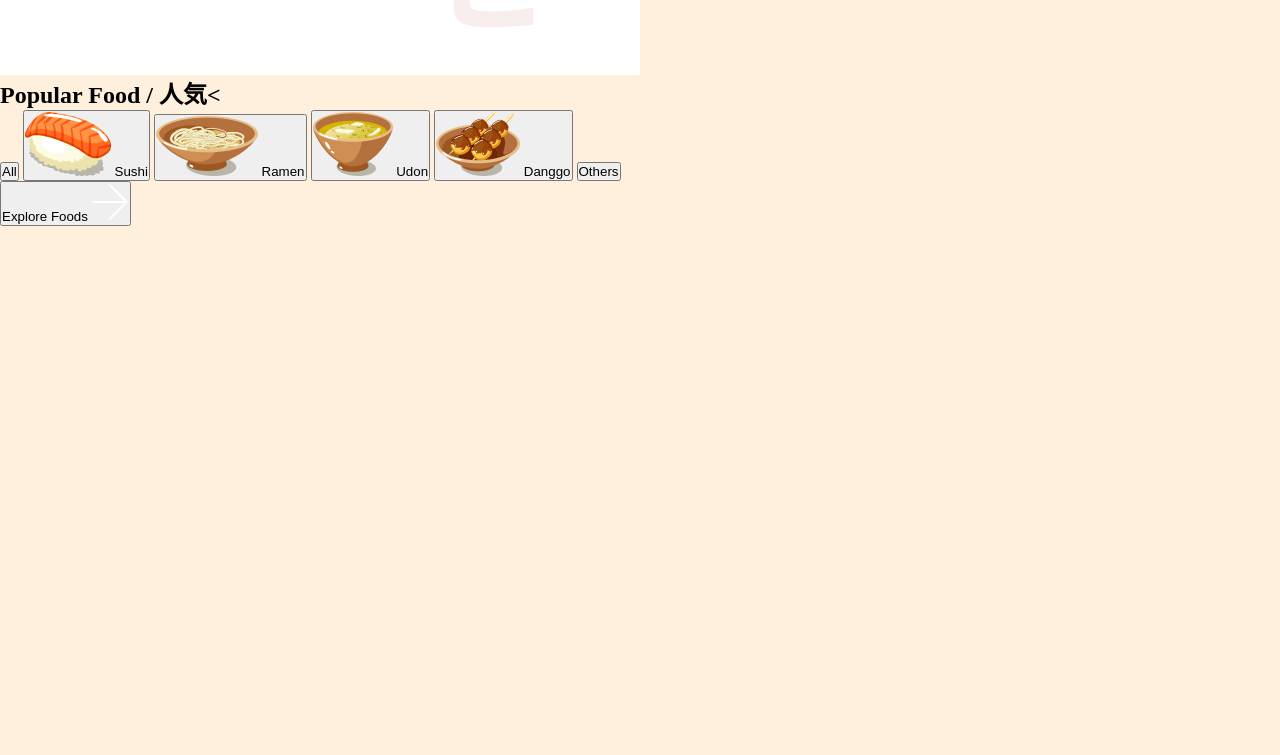
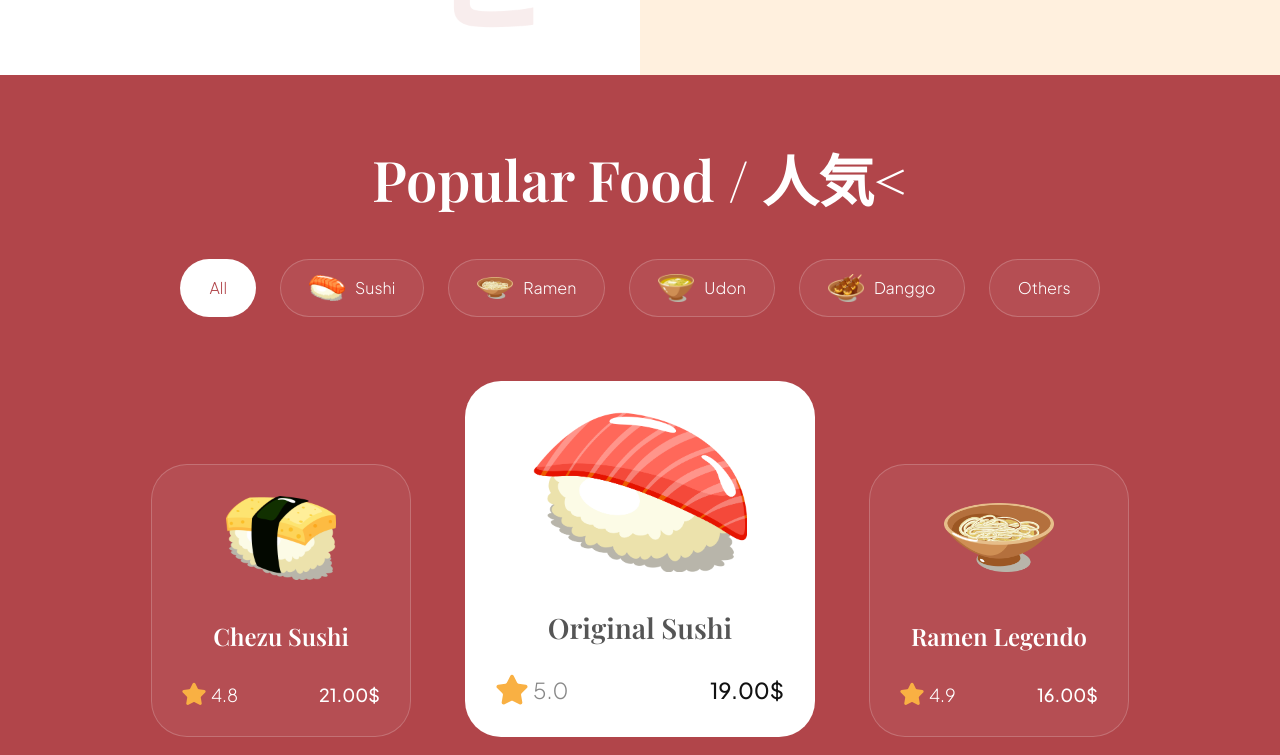
Before and after one commit to saeed-devee/Sushi-Website, a website built with Vite: page index.html in a window 1280 px wide. Shown: the part 1445-2200 px from the top of the page. Before the commit the page ends 1671 px from the top, so only its background shows below. Built offline with nearby package versions, Linux system fonts and the light colour scheme.

Commit message:
completion of popular-foods section

```diff
--- a/index.html
+++ b/index.html
@@ -130,7 +130,47 @@
       </div>
 
       <div class="popular-foods__catalogue">
-        <!-- Javascripts -->
+        <article class="popular-foods__card">
+          <img class="popular-foods__card-image" src="assets/sushi-12.png" alt="sushi 12">
+          <h4 class="popular-foods__card-title">Chezu Sushi</h4>
+
+          <div class="popular-foods__card-detail flex-between">
+            <div class="popular-foods__card-rating">
+              <img src="assets/star.svg" alt="rating">
+              <span>4.8</span>
+            </div>
+
+            <span class="popular-foods__card-price">21.00$</span>
+          </div>
+        </article>
+
+        <article class="popular-foods__card active-card">
+          <img class="popular-foods__card-image" src="assets/sushi-11.png" alt="sushi 11">
+          <h4 class="popular-foods__card-title">Original Sushi</h4>
+
+          <div class="popular-foods__card-detail flex-between">
+            <div class="popular-foods__card-rating">
+              <img src="assets/star.svg" alt="rating">
+              <span>5.0</span>
+            </div>
+
+            <span class="popular-foods__card-price">19.00$</span>
+          </div>
+        </article>
+
+        <article class="popular-foods__card">
+          <img class="popular-foods__card-image" src="assets/sushi-10.png" alt="sushi 10">
+          <h4 class="popular-foods__card-title">Ramen Legendo</h4>
+
+          <div class="popular-foods__card-detail flex-between">
+            <div class="popular-foods__card-rating">
+              <img src="assets/star.svg" alt="rating">
+              <span>4.9</span>
+            </div>
+
+            <span class="popular-foods__card-price">16.00$</span>
+          </div>
+        </article>
       </div>
 
       <button class="popular-foods__exploreBtn">
--- a/styles/sections/popular.css
+++ b/styles/sections/popular.css
@@ -0,0 +1,204 @@
+.popular-foods {
+    padding: 64px;
+    display: flex;
+    flex-direction: column;
+    background-color: var(--primary-color);
+    background-position: center;
+    background-repeat: no-repeat;
+    background-size: contain;
+    overflow: hidden;
+}
+
+.popular-foods__title {
+    font-size: 56px;
+    font-family: var(--playfair-display);
+    font-weight: 600;
+    line-height: 80px;
+    color: #fff;
+    text-align: center;
+}
+
+.popular-foods__filters {
+    display: flex;
+    justify-content: center;
+    gap: 24px;
+    margin-top: 40px;
+    max-width: 100%;
+    overflow-x: hidden;
+}
+
+.popular-foods__filters-btn {
+    display: flex;
+    flex-direction: row;
+    align-items: center;
+    gap: 10px;
+    padding: 10px 28px;
+    border: 1px solid rgba(255, 255, 255, 0.2);
+    background-color: rgba(255, 255, 255, 0.05);
+    border-radius: 48px;
+    font-size: 16px;
+    font-weight: 300;
+    font-family: var(--plus-jakarta-sans);
+    line-height: 26px;
+    color: #fff;
+    cursor: pointer;
+    transition: all 0.3s ease;
+    -webkit-border-radius: 48px;
+    -moz-border-radius: 48px;
+    -ms-border-radius: 48px;
+    -o-border-radius: 48px;
+    -webkit-transition: all 0.3s ease;
+    -moz-transition: all 0.3s ease;
+    -ms-transition: all 0.3s ease;
+    -o-transition: all 0.3s ease;
+}
+
+.popular-foods__filters-btn img {
+    width: 36px;
+    height: 36px;
+    object-fit: contain;
+}
+
+.popular-foods__filters-btn.active {
+    background-color: #fff;
+    color: var(--primary-color);
+}
+
+.popular-foods__filters-btn:hover {
+    background-color: #fff;
+    color: var(--primary-color);
+}
+
+.popular-foods__catalogue {
+    margin-top: 64px;
+
+    display: flex;
+    justify-content: center;
+    align-items: flex-end;
+    flex-wrap: wrap;
+    gap: 54px;
+}
+
+.popular-foods__exploreBtn {
+    display: flex;
+    align-items: center;
+    gap: 20px;
+    width: fit-content;
+    margin: 80px auto 10px;
+    padding: 20px 30px;
+    font-size: 16px;
+    font-weight: 500;
+    font-family: var(--plus-jakarta-sans);
+    line-height: 26px;
+    cursor: pointer;
+    border-radius: 64px;
+    border: none;
+    outline: none;
+    color: #fff;
+    background-color: var(--secondary-color);
+    -webkit-border-radius: 64px;
+    -moz-border-radius: 64px;
+    -ms-border-radius: 64px;
+    -o-border-radius: 64px;
+}
+
+.popular-foods__exploreBtn img {
+    width: 14px;
+    height: 14px;
+    object-fit: contain;
+
+}
+
+.popular-foods__card {
+    padding: 30px;
+    min-width: 260px;
+    height: fit-content;
+    display: flex;
+    align-items: center;
+    flex-direction: column;
+    flex-wrap: wrap;
+    background-color: rgba(255, 255, 255, 0.05);
+    border: 1px solid rgba(255, 255, 255, 0.2);
+    border-radius: 36px;
+    -webkit-border-radius: 36px;
+    -moz-border-radius: 36px;
+    -ms-border-radius: 36px;
+    -o-border-radius: 36px;
+}
+
+.popular-foods__card-image {
+    width: 110px;
+    height: 85px;
+    object-fit: contain;
+}
+
+.popular-foods__card-title {
+    margin-top: 40px;
+    color: #fff;
+    font-size: 24px;
+    font-weight: 600;
+    line-height: 32px;
+    font-family: var(--playfair-display);
+    text-align: center;
+}
+
+.popular-foods__card-detail {
+    width: 100%;
+    margin-top: 30px;
+}
+
+.popular-foods__card-rating {
+    display: flex;
+    align-items: center;
+    gap: 5px;
+}
+
+.popular-foods__card-rating img {
+    width: 24px;
+    height: 24px;
+    object-fit: contain;
+}
+
+.popular-foods__card-rating span {
+    color: #fff;
+    font-size: 18px;
+    font-weight: 300;
+    font-family: var(--plus-jakarta-sans);
+}
+
+.popular-foods__card-price {
+    color: #fff;
+    font-size: 18px;
+    font-weight: 500;
+    font-family: var(--plus-jakarta-sans);
+}
+
+.popular-foods__card.active-card {
+    background-color: #fff;
+    min-width: 350px;
+}
+
+.popular-foods__card.active-card .popular-foods__card-image {
+    width: 214px;
+    height: 160px;
+}
+
+.popular-foods__card.active-card .popular-foods__card-title {
+    font-size: 28px;
+    color: var(--black-500);
+}
+
+.popular-foods__card.active-card .popular-foods__card-rating img {
+    width: 32px;
+    height: 32px;
+}
+
+.popular-foods__card.active-card .popular-foods__card-rating span {
+    font-size: 22px;
+    color: var(--gray-100);
+}
+
+.popular-foods__card.active-card .popular-foods__card-price {
+    font-size: 22px;
+    color: var(--secondary-color);
+}
```
